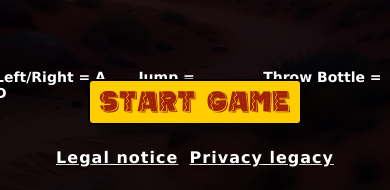
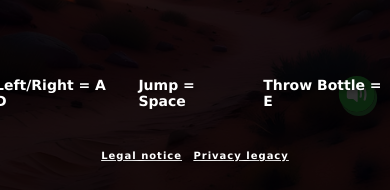
Before and after one commit to KonstantinStark/El-Pollo-Loco, a plain HTML site: page index.html in a window 390 px wide. Shown: the part 654-844 px from the top of the page. Drawn offline with Linux system fonts and the light colour scheme.

Commit message:
overlay css

```diff
--- a/style.css
+++ b/style.css
@@ -43,7 +43,7 @@ body {
 #startGameButton {
     font-family: 'MexicanTequila';
     position: absolute;
-    bottom: 65px;
+    bottom: 80%;
     padding: 5px 10px;
     padding-top: 10px;
     font-size: 32px;
@@ -118,7 +118,8 @@ h2 {
 
 .description-container {
     position: absolute;
-    top: 84%;
+    top: 85%;
+    z-index: 1;
 }
 
 .description {
@@ -149,6 +150,7 @@ h2 {
     font-weight: 700;
     text-shadow: 2px 2px 5px rgba(0, 0, 0, 0.5);
     color: rgb(255, 255, 255);
+    font-size: 10px;
 }
 
 .privacyPolicy {
@@ -218,6 +220,14 @@ h2 {
         font-size: 40px;
     }
 }
+@media(max-width: 932px) {
+.mute-button {
+    position: absolute;
+    right: 1%;
+    top: 95%;
+    z-index: 2;
+}
+}
 
 @media only screen and (max-width: 820px) {
     canvas {
@@ -228,6 +238,6 @@ h2 {
 
 @media only screen and (max-height: 480px) {
     canvas {
-        height: 100vh;
+        height: 90vh;
     }
 }
```
